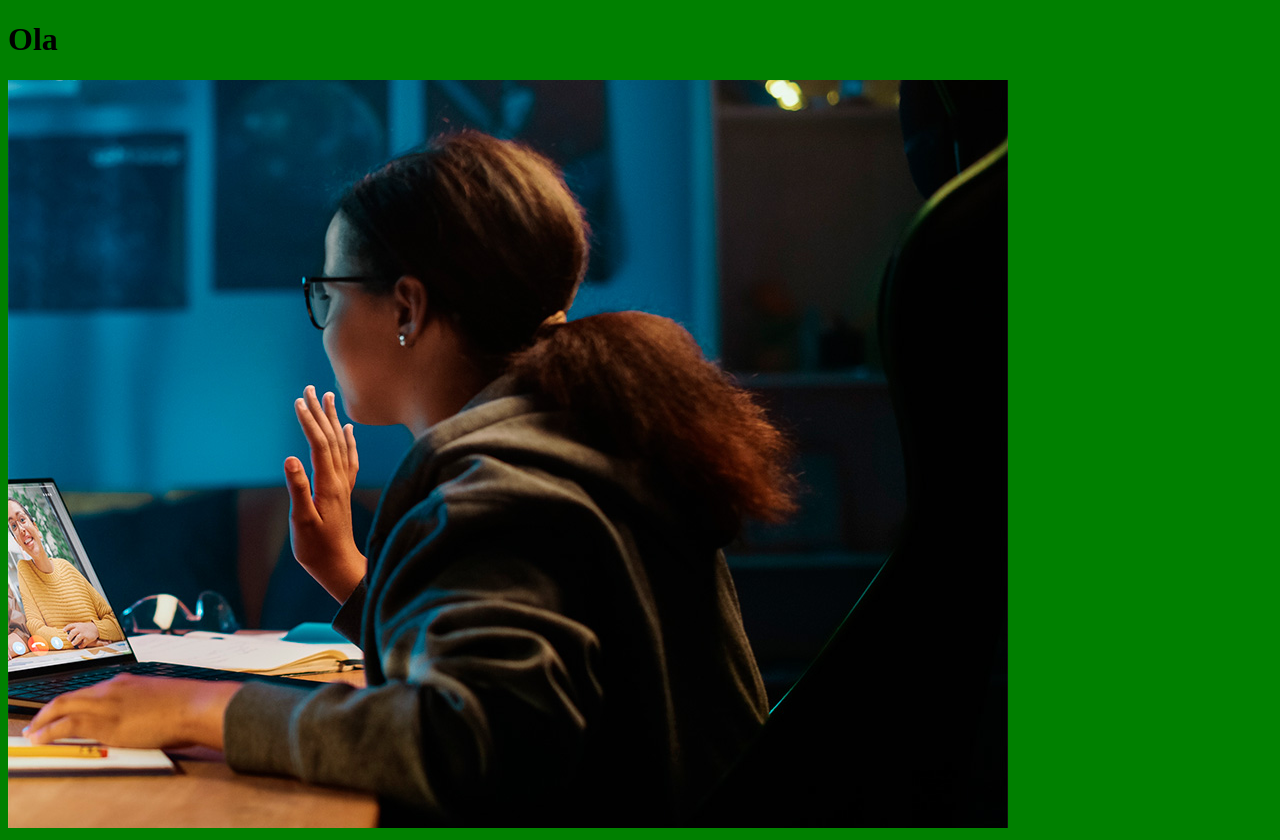
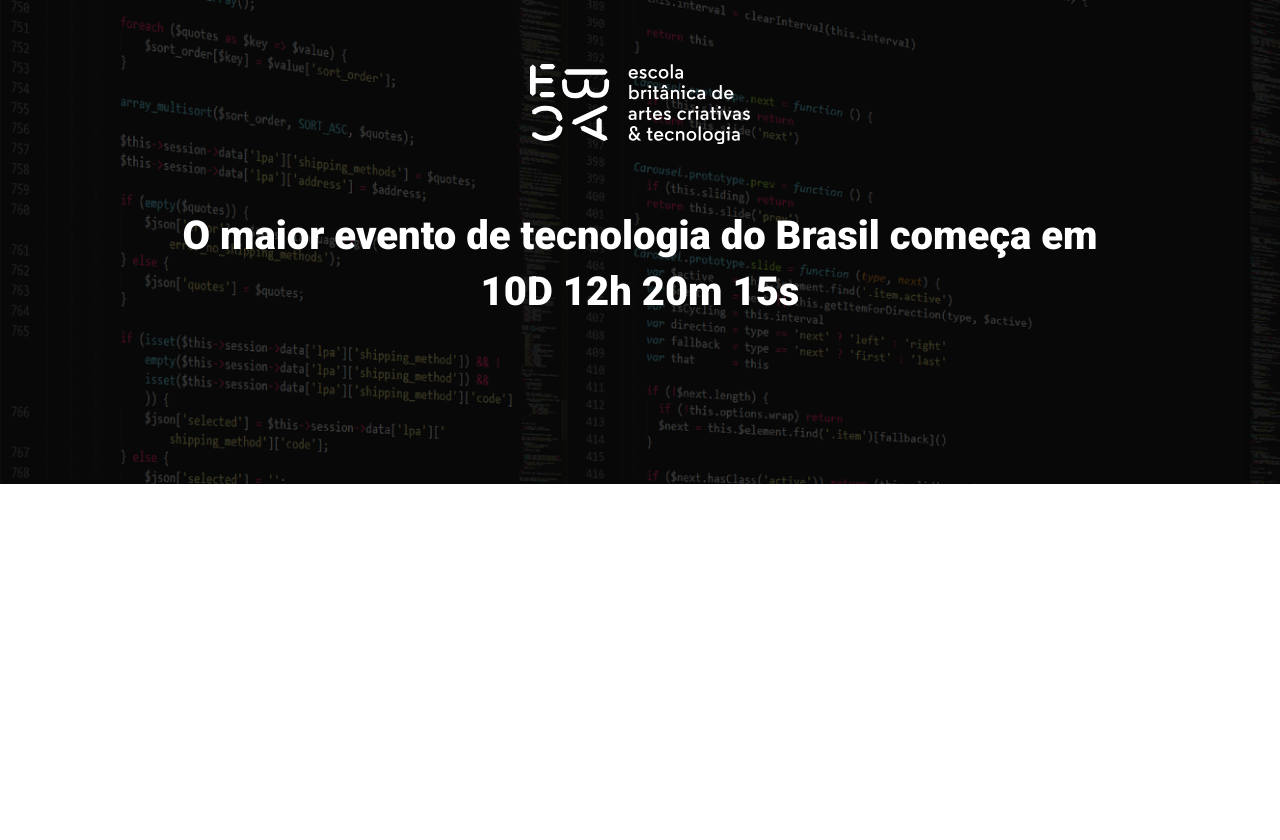
Before and after one commit to Leslliel/ebac_tech_talks, a website built with Parcel: page src/index.html in a window 1280 px wide. After the commit the page ends 800 px from the top, so only its background shows below. Built offline with nearby package versions, Linux system fonts and the light colour scheme.

Commit message:
Adicionando o hero

```diff
--- a/src/index.html
+++ b/src/index.html
@@ -4,11 +4,24 @@
     <meta charset="UTF-8">
     <meta name="viewport" content="width=device-width, initial-scale=1.0">
     <title>EBAC tech Talks</title>
+
+    <link rel="preconnect" href="https://fonts.googleapis.com">
+    <link rel="preconnect" href="https://fonts.gstatic.com" crossorigin>
+    <link href="https://fonts.googleapis.com/css2?family=Roboto:wght@400;700;900&display=swap" rel="stylesheet">
+
     <link rel="stylesheet" href="./styles/main.scss">
 </head>
 <body>
-    <h1>Ola</h1>
-    <img src="./images/backend.png" alt="">
+    <header class="hero">
+        <div class="container">
+            <img class="hero__logo" src="./images/ebac_logo.svg" alt="EBAC">
+            <p class="hero__text">
+            O maior evento de tecnologia do Brasil começa em 10D 12h 20m 15s
+            </p>
+        </div>
+    </header>
+
+
     <script src="scripts/main.js"></script>
 </body>
 </html>
--- /dev/null
+++ b/src/styles/_hero.scss
@@ -0,0 +1,52 @@
+.hero {
+    padding-top: 64px;
+    padding-bottom: 100px;
+    background-image: url(../images/fundo.png);
+    background-repeat: no-repeat;
+    background-size: cover;
+    position: relative;
+
+    .container {
+        position: relative;
+    }
+
+    &::before {
+        position: absolute;
+        top: 0;
+        left: 0;
+        width: 100%;
+        height: 100%;
+        background-color: #000;
+        opacity: 0.7;
+        content: '';
+    }
+
+    &__text {
+        margin: 64px 0;
+        font-size: 40px;
+        line-height: 56px;
+        color: white;
+        font-weight: 800;
+        text-align: center;
+    }
+
+    &__logo {
+        margin: 0 auto;
+        height: 80px;
+        display: block;
+    }
+
+    @media (max-width: 640px) {
+        padding: 40px 0;
+
+        &__logo {
+            height: 40px;
+        }
+
+        &__text {
+            font-size: 22px;
+            line-height: 24px;
+            margin: 24px 0;
+        }
+    }
+}
--- a/src/styles/main.scss
+++ b/src/styles/main.scss
@@ -1,3 +1,23 @@
-body {
-    background-color: green;
+@use 'hero';
+
+* {
+    margin: 0;
+    padding: 0;
+    box-sizing: border-box;
+    font-family: 'Roboto', sans-serif;
+    color: #fff;
 }
+
+.container {
+    max-width: 960px;
+    width: 100%;
+    margin: 0 auto;
+
+    @media (max-width: 640px) {
+        max-width: 80%;
+    }
+
+    @media (max-width: 1024px) {
+        max-width: 90%;
+    }
+}
```
